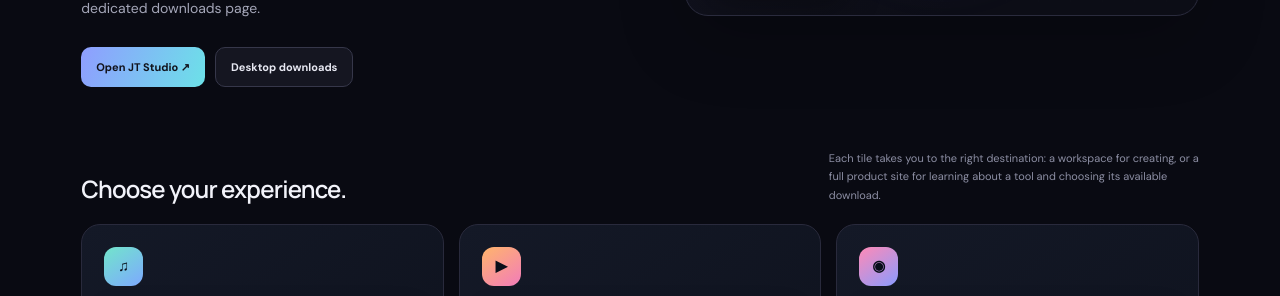
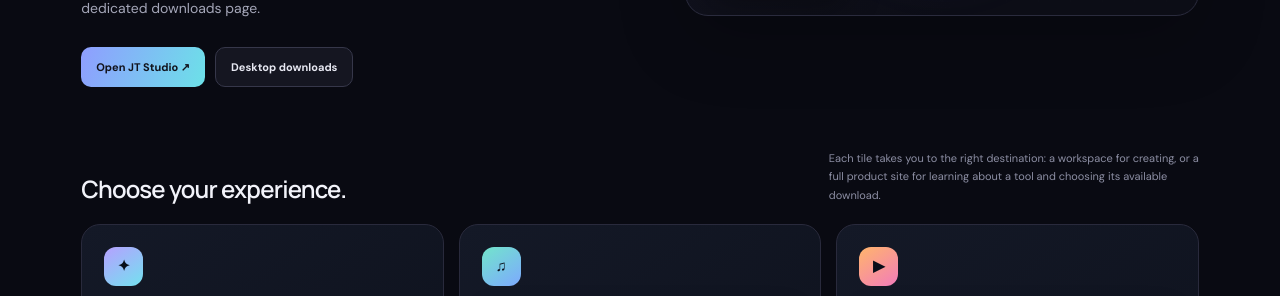
Before and after one commit to Tech-guy7-sys/JT-Digital-World-001, a website: page jt-apps/index.html in a window 1280 px wide. Shown: the part 490-786 px from the top of the page. Drawn offline with Linux system fonts and the light colour scheme.

Commit message:
Feature JT AI Hub in the JT apps directory

```diff
--- a/jt-apps/index.html
+++ b/jt-apps/index.html
@@ -4,6 +4,7 @@
 .tile-preview{display:block;width:100%;aspect-ratio:16/9;object-fit:cover;border-radius:12px;border:1px solid #ffffff17;margin:13px 0 3px;background:#090b14;box-shadow:0 10px 24px #0003}.app-tile{overflow:hidden}.app-tile .tile-icon{width:39px;height:39px;border-radius:12px;font-size:15px}.app-tile:hover .tile-preview{border-color:var(--b);filter:saturate(1.08)}.app-tile p{min-height:58px}</style></head><body><header class="app-top"><a class="app-brand" href="/"><span class="app-mark">JT</span><span><strong>JT Digital World</strong><small>APP ECOSYSTEM</small></span></a><nav class="app-nav"><a href="/jt-ai-agent/">JT AI Agent</a><a href="/jt-ai-hub/">JT AI Hub</a><a href="/download.html">Downloads</a><a href="/about.html">About JT</a><a href="/home.html">Company site</a><a class="account-link" href="/account-settings.html">JT Account ↗</a></nav></header>
 <main class="app-main"><section class="app-hero"><div><div class="app-eyebrow">THE JT APP ECOSYSTEM</div><h1>One ecosystem.<br><span>Distinct experiences.</span></h1><p>Choose the way you want to work. Creative apps such as JT Studio and JT Motion open straight into their workspaces. The other products open their own branded websites, with product information, workspace launch links and a dedicated downloads page.</p><div class="app-actions"><a class="app-button primary" href="/jt-apps/jt-studio/#workspace-tool">Open JT Studio ↗</a><a class="app-button secondary" href="/download.html">Desktop downloads</a></div></div><div class="app-art"><div class="art-grid"></div><div class="art-orbit"></div><div class="art-glyph">JT</div><div class="floating-panel fp-a"><b>DIRECT WORKSPACES</b><small>Studio · Motion · Stream</small></div><div class="floating-panel fp-b"><b>PRODUCT WEBSITES</b><small>Features · Downloads · Help</small></div><div class="floating-panel fp-c"><b>JT ECOSYSTEM</b><small>One brand · Distinct tools</small></div></div></section>
 <section><div class="section-head"><h2>Choose your experience.</h2><p>Each tile takes you to the right destination: a workspace for creating, or a full product site for learning about a tool and choosing its available download.</p></div><div class="app-grid">
+<a class="app-tile" href="/jt-ai-hub/" style="--a:#b6a0ff;--b:#73e1ef"><div class="tile-icon">✦</div><span class="tile-type">SHARED AI WORKSPACE</span><h3>JT AI Hub</h3><p>Use configured ChatGPT and Jeff AI providers side by side, or prepare a manual handoff to Microsoft Copilot.</p><span class="tile-open">Open JT AI Hub ↗</span></a>
 <a class="app-tile" href="/jt-apps/jt-studio/#workspace-tool" style="--a:#72e5cb;--b:#7da9ff"><div class="tile-icon">♫</div><img class="tile-preview" src="/assets/app-dashboard/studio.svg" alt="JT Studio workspace interface preview" loading="lazy"><span class="tile-type">OPEN WORKSPACE DIRECTLY</span><h3>JT Studio</h3><p>Start a creative audio session, test your microphone, record audio locally, and organise tracks and mix notes.</p><span class="tile-open">Launch Studio workspace ↗</span></a>
 <a class="app-tile" href="/jt-apps/jt-motion/#workspace-tool" style="--a:#ffb56b;--b:#f27cba"><div class="tile-icon">▶</div><img class="tile-preview" src="/assets/app-dashboard/video-photo.svg" alt="JT Motion workspace interface preview" loading="lazy"><span class="tile-type">OPEN WORKSPACE DIRECTLY</span><h3>JT Motion</h3><p>Organise local media, plan shots, mark in/out points, and build a visual story from a focused creator workspace.</p><span class="tile-open">Launch Motion workspace ↗</span></a>
 <a class="app-tile" href="/jt-apps/jt-stream/studio.html" style="--a:#ff8ab6;--b:#8a9bff"><div class="tile-icon">◉</div><img class="tile-preview" src="/assets/app-dashboard/stream.svg" alt="JT Stream workspace interface preview" loading="lazy"><span class="tile-type">OPEN CREATOR STUDIO</span><h3>JT Stream</h3><p>Compose camera and screen scenes, create overlays, record locally and prepare a production rundown.</p><span class="tile-open">Open Stream Studio ↗</span></a>
```
